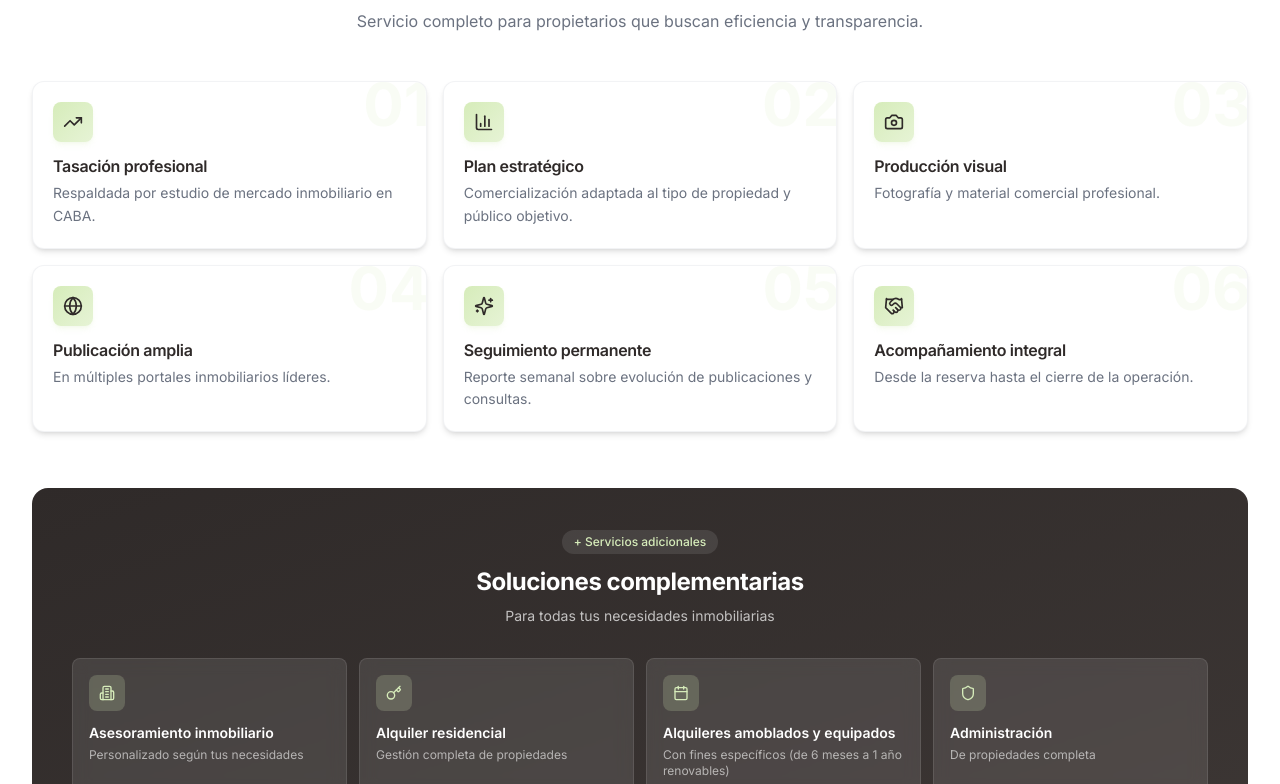
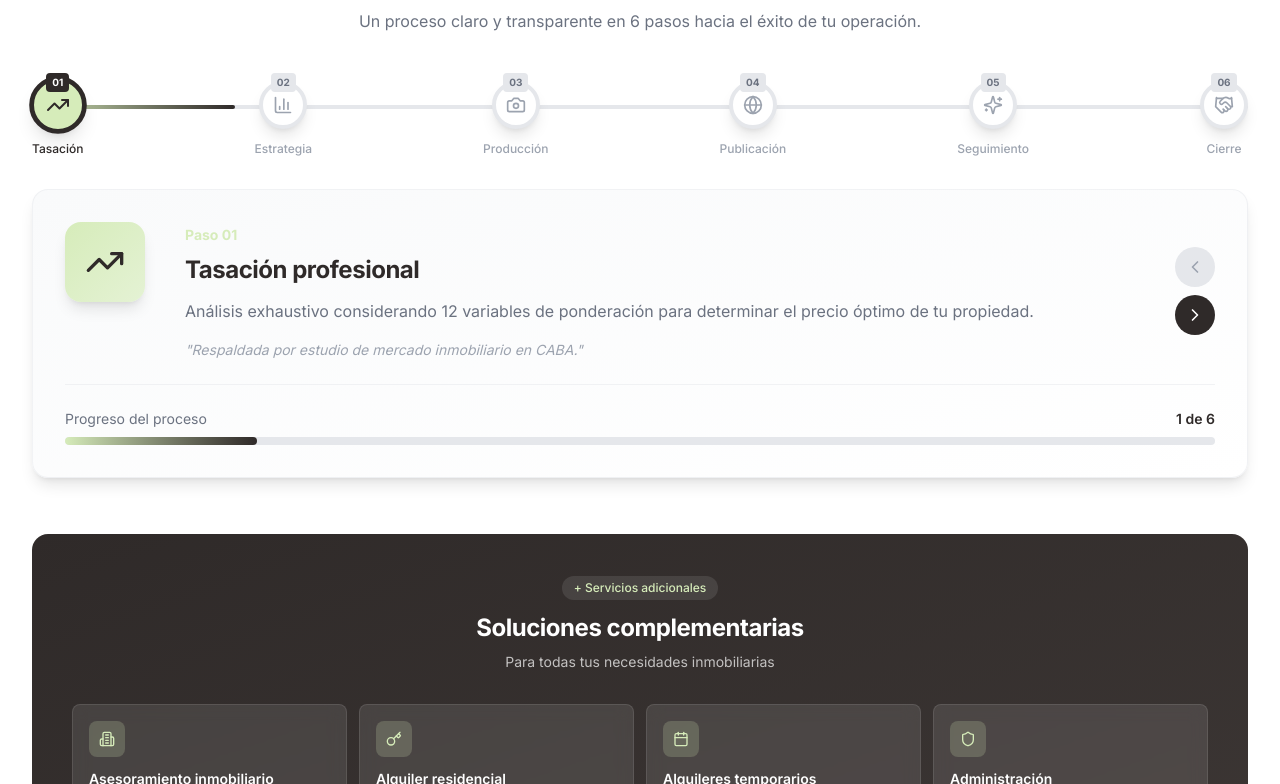
Before and after one commit to matiasquercia/mp-landing, a React (Vite) app: page / in a window 1280 px wide. Shown: the part 3396-4180 px from the top of the page. Built offline with nearby package versions, Linux system fonts and the light colour scheme.

Commit message:
Redesign Services section with interactive process timeline

```diff
--- a/src/app/components/Services.tsx
+++ b/src/app/components/Services.tsx
@@ -1,43 +1,57 @@
-import React from 'react';
-import { Home, TrendingUp, Camera, Globe, BarChart3, Handshake, Building2, Key, Calendar, Shield, ArrowRight, Sparkles } from 'lucide-react';
-import { motion } from 'motion/react';
+import React, { useState } from 'react';
+import { Home, TrendingUp, Camera, Globe, BarChart3, Handshake, Building2, Key, Calendar, Shield, ArrowRight, Sparkles, ChevronRight } from 'lucide-react';
+import { motion, AnimatePresence } from 'motion/react';
 
 export function Services() {
-  const mainServices = [
+  const [activeStep, setActiveStep] = useState<number>(0);
+
+  const processSteps = [
     {
       icon: TrendingUp,
       title: 'Tasación profesional',
+      shortTitle: 'Tasación',
       description: 'Respaldada por estudio de mercado inmobiliario en CABA.',
+      detail: 'Análisis exhaustivo considerando 12 variables de ponderación para determinar el precio óptimo de tu propiedad.',
       number: '01'
     },
     {
       icon: BarChart3,
       title: 'Plan estratégico',
+      shortTitle: 'Estrategia',
       description: 'Comercialización adaptada al tipo de propiedad y público objetivo.',
+      detail: 'Definimos juntos la estrategia de venta o alquiler más efectiva según las características de tu inmueble.',
       number: '02'
     },
     {
       icon: Camera,
       title: 'Producción visual',
-      description: 'Fotografía y material comercial profesional.',
+      shortTitle: 'Producción',
+      description: 'Fotografía, video recorrido y material comercial profesional.',
+      detail: 'Creamos contenido visual de alta calidad que destaca los mejores atributos de tu propiedad.',
       number: '03'
     },
     {
       icon: Globe,
       title: 'Publicación amplia',
+      shortTitle: 'Publicación',
       description: 'En múltiples portales inmobiliarios líderes.',
+      detail: 'Tu propiedad visible en los principales portales y redes, llegando al público objetivo correcto.',
       number: '04'
     },
     {
       icon: Sparkles,
       title: 'Seguimiento permanente',
+      shortTitle: 'Seguimiento',
       description: 'Reporte semanal sobre evolución de publicaciones y consultas.',
+      detail: 'Te mantengo informado con reportes detallados sobre visitas, consultas y feedback del mercado.',
       number: '05'
     },
     {
       icon: Handshake,
-      title: 'Acompañamiento integral',
+      title: 'Cierre exitoso',
+      shortTitle: 'Cierre',
       description: 'Desde la reserva hasta el cierre de la operación.',
+      detail: 'Te acompaño en cada etapa: negociación, documentación y escrituración hasta la entrega de llaves.',
       number: '06'
     }
   ];
@@ -55,8 +69,8 @@ export function Services() {
     },
     {
       icon: Calendar,
-      title: 'Alquileres amoblados y equipados',
-      description: 'Con fines específicos (de 6 meses a 1 año renovables)'
+      title: 'Alquileres temporarios',
+      description: 'Propiedades amobladas para estadías cortas'
     },
     {
       icon: Shield,
@@ -75,10 +89,12 @@ export function Services() {
     }
   };
 
+  const progressPercentage = ((activeStep + 1) / processSteps.length) * 100;
+
   return (
     <section id="services" className="py-12 sm:py-16 lg:py-20 bg-white relative overflow-hidden">
       <div className="relative max-w-7xl mx-auto px-4 sm:px-6 lg:px-8">
-        {/* Main Service */}
+        {/* Header */}
         <motion.div
           initial={{ opacity: 0, y: 20 }}
           whileInView={{ opacity: 1, y: 0 }}
@@ -98,39 +114,190 @@ export function Services() {
             </span>
           </h2>
           <p className="text-sm sm:text-base text-[#6B7280] max-w-2xl mx-auto">
-            Servicio completo para propietarios que buscan eficiencia y transparencia.
+            Un proceso claro y transparente en 6 pasos hacia el éxito de tu operación.
           </p>
         </motion.div>
 
-        {/* Main Services Grid */}
-        <div className="grid grid-cols-2 lg:grid-cols-3 gap-3 sm:gap-4 mb-10 lg:mb-14">
-          {mainServices.map((service, index) => (
+        {/* Interactive Process Timeline */}
+        <motion.div
+          initial={{ opacity: 0, y: 20 }}
+          whileInView={{ opacity: 1, y: 0 }}
+          viewport={{ once: true }}
+          transition={{ duration: 0.6 }}
+          className="mb-10 lg:mb-14"
+        >
+          {/* Progress bar - Desktop */}
+          <div className="hidden lg:block relative mb-8">
+            <div className="absolute top-6 left-0 right-0 h-1 bg-[#E5E7EB] rounded-full">
+              <motion.div
+                className="h-full bg-gradient-to-r from-[#D6ECBA] to-[#2F2A29] rounded-full"
+                initial={{ width: '0%' }}
+                animate={{ width: `${progressPercentage}%` }}
+                transition={{ duration: 0.5, ease: 'easeOut' }}
+              />
+            </div>
+
+            {/* Step indicators */}
+            <div className="relative flex justify-between">
+              {processSteps.map((step, index) => {
+                const isActive = activeStep === index;
+                const isPast = index < activeStep;
+
+                return (
+                  <motion.button
+                    key={index}
+                    onClick={() => setActiveStep(index)}
+                    className="flex flex-col items-center group"
+                    whileHover={{ scale: 1.05 }}
+                    whileTap={{ scale: 0.95 }}
+                  >
+                    {/* Circle indicator */}
+                    <motion.div
+                      animate={{
+                        scale: isActive ? 1.2 : 1,
+                        backgroundColor: isActive || isPast ? '#D6ECBA' : '#ffffff'
+                      }}
+                      className={`w-12 h-12 rounded-full flex items-center justify-center shadow-lg border-4 transition-all duration-300 cursor-pointer ${
+                        isActive ? 'border-[#2F2A29]' : isPast ? 'border-[#D6ECBA]' : 'border-[#E5E7EB]'
+                      }`}
+                    >
+                      <step.icon className={`w-5 h-5 transition-colors ${
+                        isActive || isPast ? 'text-[#2F2A29]' : 'text-[#9CA3AF]'
+                      }`} />
+                    </motion.div>
+
+                    {/* Label */}
+                    <span className={`mt-3 text-xs font-medium transition-colors ${
+                      isActive ? 'text-[#2F2A29]' : 'text-[#9CA3AF]'
+                    }`}>
+                      {step.shortTitle}
+                    </span>
+
+                    {/* Step number badge */}
+                    <span className={`absolute -top-2 text-[10px] font-bold px-1.5 py-0.5 rounded ${
+                      isActive ? 'bg-[#2F2A29] text-white' : 'bg-[#E5E7EB] text-[#6B7280]'
+                    }`}>
+                      {step.number}
+                    </span>
+                  </motion.button>
+                );
+              })}
+            </div>
+          </div>
+
+          {/* Mobile step selector */}
+          <div className="lg:hidden flex gap-2 overflow-x-auto pb-4 mb-6 scrollbar-hide">
+            {processSteps.map((step, index) => {
+              const isActive = activeStep === index;
+              return (
+                <motion.button
+                  key={index}
+                  onClick={() => setActiveStep(index)}
+                  whileTap={{ scale: 0.95 }}
+                  className={`flex-shrink-0 flex items-center gap-2 px-4 py-2.5 rounded-full border-2 transition-all ${
+                    isActive
+                      ? 'bg-[#2F2A29] border-[#2F2A29] text-white'
+                      : 'bg-white border-[#E5E7EB] text-[#6B7280]'
+                  }`}
+                >
+                  <span className={`text-xs font-bold ${isActive ? 'text-[#D6ECBA]' : 'text-[#9CA3AF]'}`}>
+                    {step.number}
+                  </span>
+                  <span className="text-sm font-medium">{step.shortTitle}</span>
+                </motion.button>
+              );
+            })}
+          </div>
+
+          {/* Active step detail card */}
+          <AnimatePresence mode="wait">
             <motion.div
-              key={index}
+              key={activeStep}
               initial={{ opacity: 0, y: 20 }}
-              whileInView={{ opacity: 1, y: 0 }}
-              viewport={{ once: true }}
-              transition={{ duration: 0.4, delay: index * 0.05 }}
-              className="group relative bg-white rounded-xl p-4 sm:p-5 shadow-md hover:shadow-lg transition-all duration-300 border border-[#E5E7EB]/50 overflow-hidden"
+              animate={{ opacity: 1, y: 0 }}
+              exit={{ opacity: 0, y: -20 }}
+              transition={{ duration: 0.3 }}
+              className="bg-gradient-to-br from-[#F9FAFB] to-white rounded-2xl p-6 sm:p-8 border border-[#E5E7EB]/50 shadow-lg"
             >
-              <span className="absolute -top-2 -right-1 text-5xl sm:text-6xl font-bold text-[#D6ECBA]/15 select-none">
-                {service.number}
-              </span>
+              <div className="flex flex-col lg:flex-row gap-6 lg:gap-10 items-start">
+                {/* Icon and number */}
+                <div className="flex items-center gap-4">
+                  <div className="w-16 h-16 sm:w-20 sm:h-20 bg-gradient-to-br from-[#D6ECBA] to-[#D6ECBA]/60 rounded-2xl flex items-center justify-center shadow-lg">
+                    {React.createElement(processSteps[activeStep].icon, {
+                      className: "w-8 h-8 sm:w-10 sm:h-10 text-[#2F2A29]"
+                    })}
+                  </div>
+                  <div className="lg:hidden">
+                    <span className="text-sm text-[#D6ECBA] font-bold">Paso {processSteps[activeStep].number}</span>
+                    <h3 className="text-xl font-bold text-[#2F2A29]">{processSteps[activeStep].title}</h3>
+                  </div>
+                </div>
 
-              <div className="relative">
-                <div className="w-9 h-9 sm:w-10 sm:h-10 bg-gradient-to-br from-[#D6ECBA] to-[#D6ECBA]/60 rounded-lg flex items-center justify-center mb-3 shadow-md shadow-[#D6ECBA]/20 group-hover:scale-105 transition-transform">
-                  <service.icon className="w-4 h-4 sm:w-5 sm:h-5 text-[#2F2A29]" />
+                {/* Content */}
+                <div className="flex-1">
+                  <div className="hidden lg:block mb-2">
+                    <span className="text-sm text-[#D6ECBA] font-bold">Paso {processSteps[activeStep].number}</span>
+                  </div>
+                  <h3 className="hidden lg:block text-2xl font-bold text-[#2F2A29] mb-3">
+                    {processSteps[activeStep].title}
+                  </h3>
+                  <p className="text-[#6B7280] mb-4 leading-relaxed">
+                    {processSteps[activeStep].detail}
+                  </p>
+                  <p className="text-sm text-[#9CA3AF] italic">
+                    "{processSteps[activeStep].description}"
+                  </p>
                 </div>
-                <h3 className="text-sm sm:text-base font-semibold text-[#2F2A29] mb-1">
-                  {service.title}
-                </h3>
-                <p className="text-[#6B7280] text-xs sm:text-sm leading-relaxed">
-                  {service.description}
-                </p>
+
+                {/* Navigation arrows */}
+                <div className="flex lg:flex-col gap-2 self-center">
+                  <motion.button
+                    whileHover={{ scale: 1.1 }}
+                    whileTap={{ scale: 0.9 }}
+                    onClick={() => setActiveStep(prev => Math.max(0, prev - 1))}
+                    disabled={activeStep === 0}
+                    className={`w-10 h-10 rounded-full flex items-center justify-center transition-all ${
+                      activeStep === 0
+                        ? 'bg-[#E5E7EB] text-[#9CA3AF] cursor-not-allowed'
+                        : 'bg-[#2F2A29] text-white hover:bg-[#2F2A29]/80'
+                    }`}
+                  >
+                    <ChevronRight className="w-5 h-5 rotate-180" />
+                  </motion.button>
+                  <motion.button
+                    whileHover={{ scale: 1.1 }}
+                    whileTap={{ scale: 0.9 }}
+                    onClick={() => setActiveStep(prev => Math.min(processSteps.length - 1, prev + 1))}
+                    disabled={activeStep === processSteps.length - 1}
+                    className={`w-10 h-10 rounded-full flex items-center justify-center transition-all ${
+                      activeStep === processSteps.length - 1
+                        ? 'bg-[#E5E7EB] text-[#9CA3AF] cursor-not-allowed'
+                        : 'bg-[#2F2A29] text-white hover:bg-[#2F2A29]/80'
+                    }`}
+                  >
+                    <ChevronRight className="w-5 h-5" />
+                  </motion.button>
+                </div>
+              </div>
+
+              {/* Step progress indicator */}
+              <div className="mt-6 pt-6 border-t border-[#E5E7EB]/50">
+                <div className="flex items-center justify-between text-sm">
+                  <span className="text-[#6B7280]">Progreso del proceso</span>
+                  <span className="font-semibold text-[#2F2A29]">{activeStep + 1} de {processSteps.length}</span>
+                </div>
+                <div className="mt-2 h-2 bg-[#E5E7EB] rounded-full overflow-hidden">
+                  <motion.div
+                    className="h-full bg-gradient-to-r from-[#D6ECBA] to-[#2F2A29] rounded-full"
+                    initial={{ width: '0%' }}
+                    animate={{ width: `${progressPercentage}%` }}
+                    transition={{ duration: 0.5 }}
+                  />
+                </div>
               </div>
             </motion.div>
-          ))}
-        </div>
+          </AnimatePresence>
+        </motion.div>
 
         {/* Additional Services */}
         <motion.div
```
